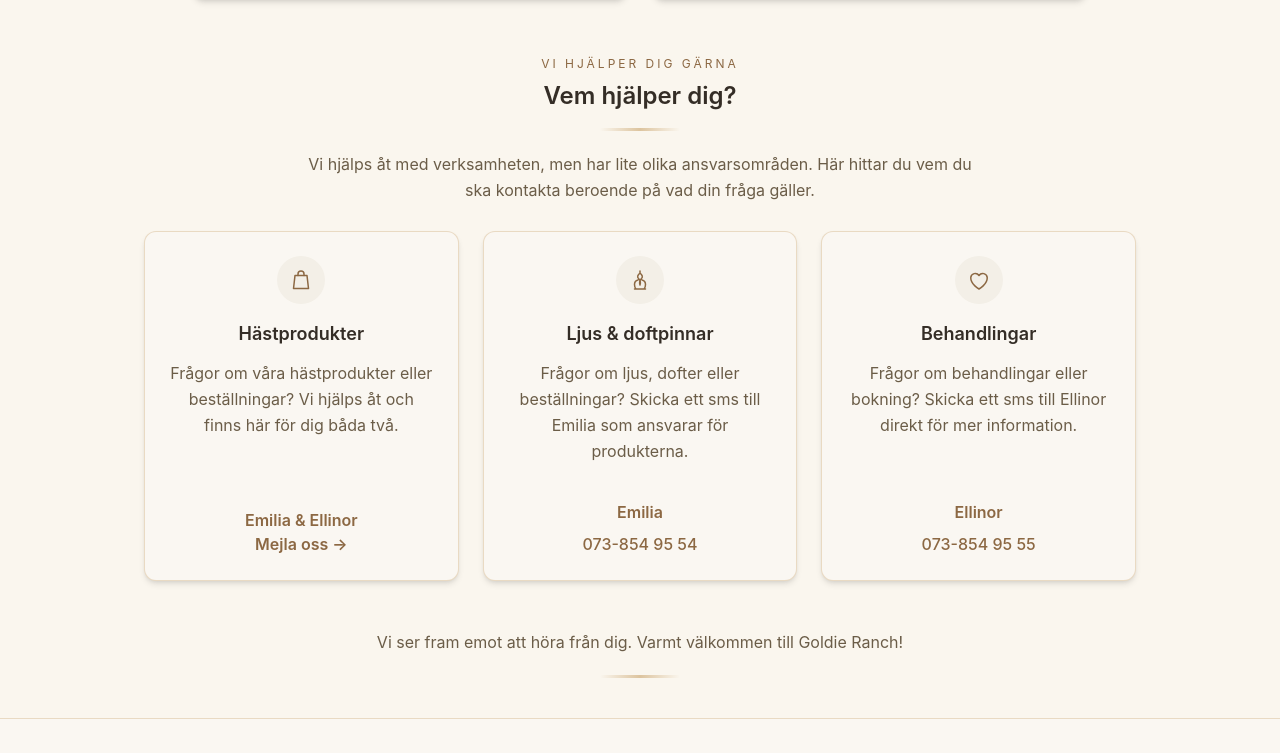
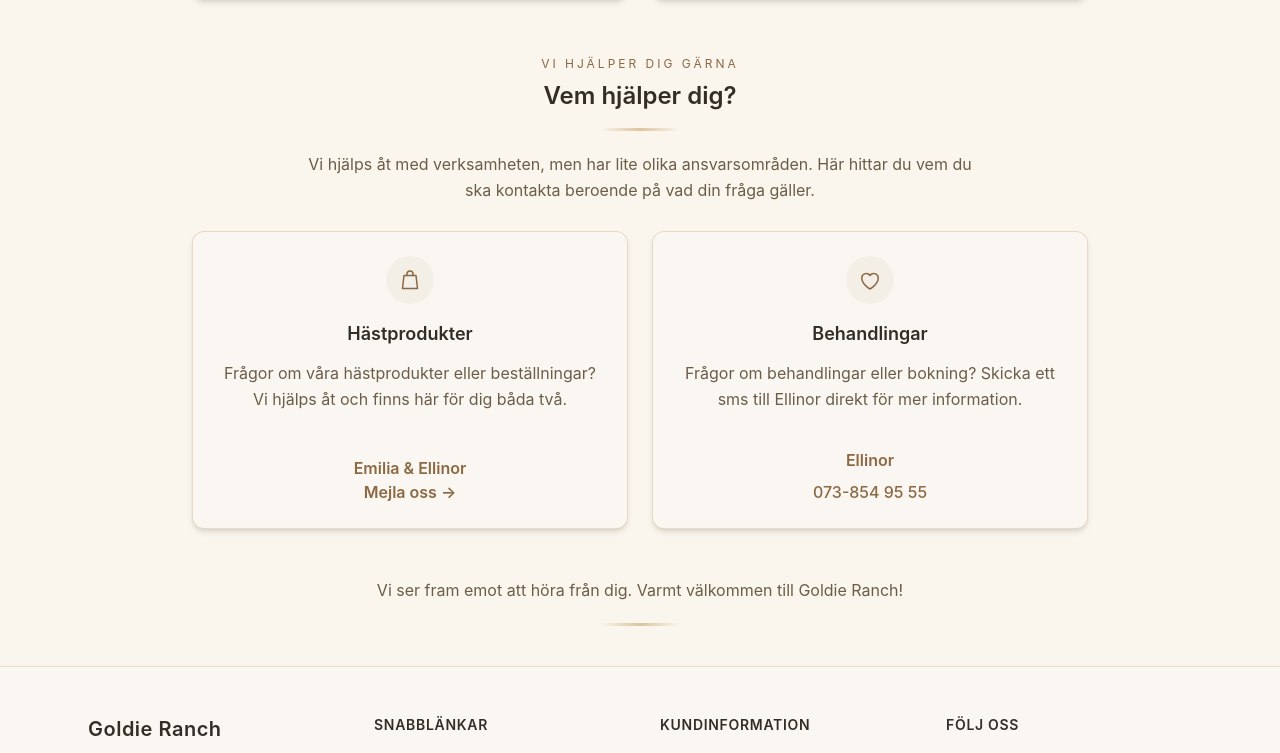
Before and after one commit to Emilia9602/GoldieRanch, a React (Vite) app: page /contact in a window 1280 px wide. Shown: the part 612-1365 px from the top of the page. Built offline with nearby package versions, Linux system fonts and the light colour scheme; no server answers.

Commit message:
Hid candle part on contact page

```diff
--- a/src/pages/shop/ContactPage.tsx
+++ b/src/pages/shop/ContactPage.tsx
@@ -13,11 +13,9 @@ function ContactPage() {
 
     return (
         <main className="min-h-screen bg-[#FAF6EE] pt-10 pb-24 md:pb-10 text-[#342D26]">
-
             <div className="max-w-5xl mx-auto px-4">
 
                 <section className="text-center max-w-2xl mx-auto mb-12">
-
                     <span className="block text-xs uppercase tracking-[0.25em] text-[#8C6843]">
                         Goldie Ranch
                     </span>
@@ -33,13 +31,12 @@ function ContactPage() {
                         behandlingar? Vi hjälper dig gärna!
                         Hör av dig så ser vi till att du får hjälp av rätt person.
                     </p>
-
                 </section>
 
                 <section className="grid grid-cols-1 md:grid-cols-2 gap-4 md:gap-6 max-w-4xl mx-auto">
 
+                    {/* E-post */}
                     <div className={`${cardClass} items-center text-center`}>
-
                         <div className={iconClass}>
                             <svg
                                 xmlns="http://www.w3.org/2000/svg"
@@ -69,14 +66,14 @@ function ContactPage() {
 
                         <a
                             href={`mailto:${contactEmail}`}
-                            className={`text-base font-semibold text-[#8C6843] transition-all duration-300 hover:text-[#6F4E2E] hover:-translate-y-0.5 ${linkFocusClass}`}                        >
+                            className={`text-base font-semibold text-[#8C6843] transition-all duration-300 hover:text-[#6F4E2E] hover:-translate-y-0.5 ${linkFocusClass}`}
+                        >
                             {contactEmail}
                         </a>
-
                     </div>
 
+                    {/* Följ oss & hör av dig */}
                     <div className={`${cardClass} items-center text-center`}>
-
                         <div className={iconClass}>
                             <svg
                                 xmlns="http://www.w3.org/2000/svg"
@@ -132,7 +129,6 @@ function ContactPage() {
                                 >
                                     <path d="M24 12.07C24 5.4 18.63 0 12 0S0 5.4 0 12.07C0 18.1 4.43 23.1 10.23 24v-8.44H7.08v-3.49h3.15V9.41c0-3.1 1.84-4.82 4.66-4.82 1.35 0 2.76.24 2.76.24v3.04h-1.55c-1.53 0-2.01.96-2.01 1.94v2.33h3.42l-.55 3.49h-2.87V24C19.57 23.1 24 18.1 24 12.07z" />
                                 </svg>
-
                                 <span>Skicka meddelande</span>
                             </a>
 
@@ -155,7 +151,6 @@ function ContactPage() {
                                     <path d="M16 11.37a4 4 0 1 1-7.9 1.26 4 4 0 0 1 7.9-1.26z" />
                                     <circle cx="17.5" cy="6.5" r="1.1" />
                                 </svg>
-
                                 <span>Instagram</span>
                             </a>
 
@@ -174,20 +169,14 @@ function ContactPage() {
                                 >
                                     <path d="M12.52.02c1.31-.02 2.61-.01 3.91-.02.08 1.53.63 3.09 1.75 4.17 1.12 1.11 2.7 1.62 4.24 1.79v4.03c-1.44-.05-2.89-.35-4.2-.97-.57-.26-1.1-.59-1.62-.93-.01 2.92.01 5.84-.02 8.75-.08 1.4-.54 2.79-1.35 3.94-1.31 1.92-3.58 3.17-5.91 3.21-1.43.08-2.86-.31-4.08-1.03-2.02-1.19-3.44-3.37-3.65-5.71-.02-.5-.03-1-.01-1.49.18-1.9 1.12-3.72 2.58-4.96 1.66-1.44 3.98-2.13 6.15-1.72.02 1.48-.04 2.96-.04 4.44-.99-.32-2.15-.23-3.02.37-.63.41-1.11 1.04-1.36 1.75-.21.51-.15 1.07-.14 1.61.24 1.64 1.82 3.02 3.5 2.87 1.12-.01 2.19-.66 2.77-1.61.19-.33.4-.67.41-1.06.1-1.79.06-3.57.07-5.36.01-4.03-.01-8.05.02-12.07z" />
                                 </svg>
-
                                 <span>TikTok</span>
                             </a>
-
                         </div>
-
                     </div>
-
                 </section>
 
                 <section className="mt-14">
-
                     <div className="text-center mb-7 max-w-2xl mx-auto">
-
                         <span className="block text-xs uppercase tracking-[0.25em] text-[#8C6843]">
                             Vi hjälper dig gärna
                         </span>
@@ -203,13 +192,12 @@ function ContactPage() {
                             ansvarsområden. Här hittar du vem du ska kontakta
                             beroende på vad din fråga gäller.
                         </p>
-
                     </div>
 
-                    <div className="grid grid-cols-1 md:grid-cols-3 gap-4 md:gap-6">
+                    <div className="grid grid-cols-1 md:grid-cols-2 gap-4 md:gap-6 max-w-4xl mx-auto">
 
+                        {/* Hästprodukter */}
                         <div className={`${cardClass} text-center items-center`}>
-
                             <div className={iconClass}>
                                 <svg
                                     xmlns="http://www.w3.org/2000/svg"
@@ -249,15 +237,20 @@ function ContactPage() {
 
                                 <a
                                     href={`mailto:${contactEmail}`}
-                                    className={`text-base font-semibold text-[#8C6843] transition-all duration-300 hover:text-[#6F4E2E] hover:-translate-y-0.5 ${linkFocusClass}`}                                >
+                                    className={`text-base font-semibold text-[#8C6843] transition-all duration-300 hover:text-[#6F4E2E] hover:-translate-y-0.5 ${linkFocusClass}`}
+                                >
                                     Mejla oss →
                                 </a>
                             </div>
-
                         </div>
 
+                        {/*
+                        Ljus & doftpinnar – tillfälligt dolt.
+
+                        Avkommentera hela kortet nedan om ljusverksamheten
+                        ska visas på kontaktsidan igen.
+
                         <div className={`${cardClass} text-center items-center`}>
-
                             <div className={iconClass}>
                                 <svg
                                     xmlns="http://www.w3.org/2000/svg"
@@ -297,11 +290,11 @@ function ContactPage() {
                                     073-854 95 54
                                 </a>
                             </div>
+                        </div>
+                        */}
 
-                        </div>
-
+                        {/* Behandlingar */}
                         <div className={`${cardClass} text-center items-center`}>
-
                             <div className={iconClass}>
                                 <svg
                                     xmlns="http://www.w3.org/2000/svg"
@@ -341,21 +334,16 @@ function ContactPage() {
                                     073-854 95 55
                                 </a>
                             </div>
-
                         </div>
-
                     </div>
-
                 </section>
 
                 <section className="mt-12 text-center max-w-2xl mx-auto">
-
                     <p className="text-base leading-relaxed text-[#6B5D48]">
                         Vi ser fram emot att höra från dig. Varmt välkommen till Goldie Ranch!
                     </p>
 
                     <div className="w-20 h-[3px] mx-auto mt-5 bg-gradient-to-r from-transparent via-[#D9BE95] to-transparent opacity-90 rounded-full" />
-
                 </section>
 
             </div>
```
